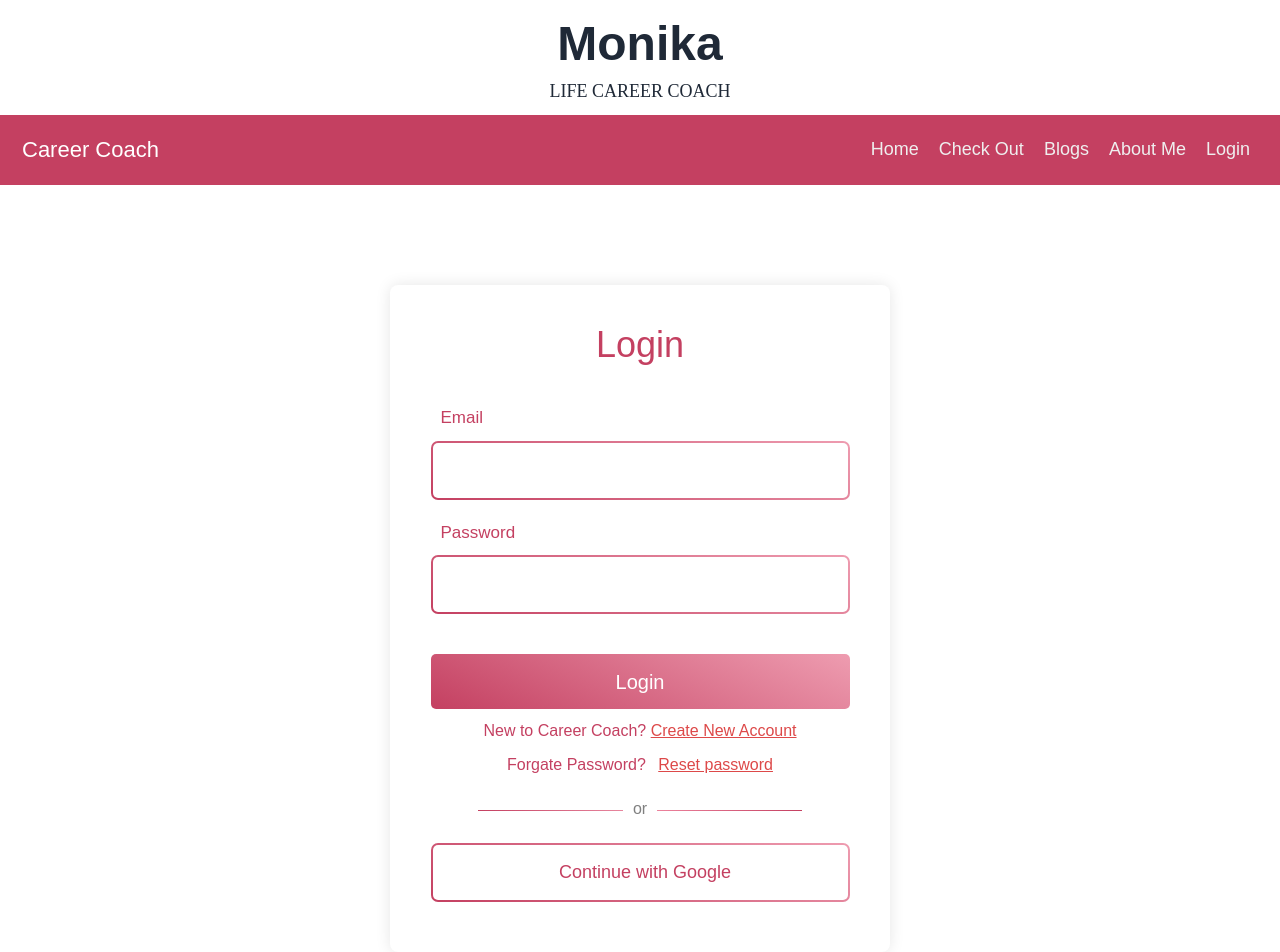
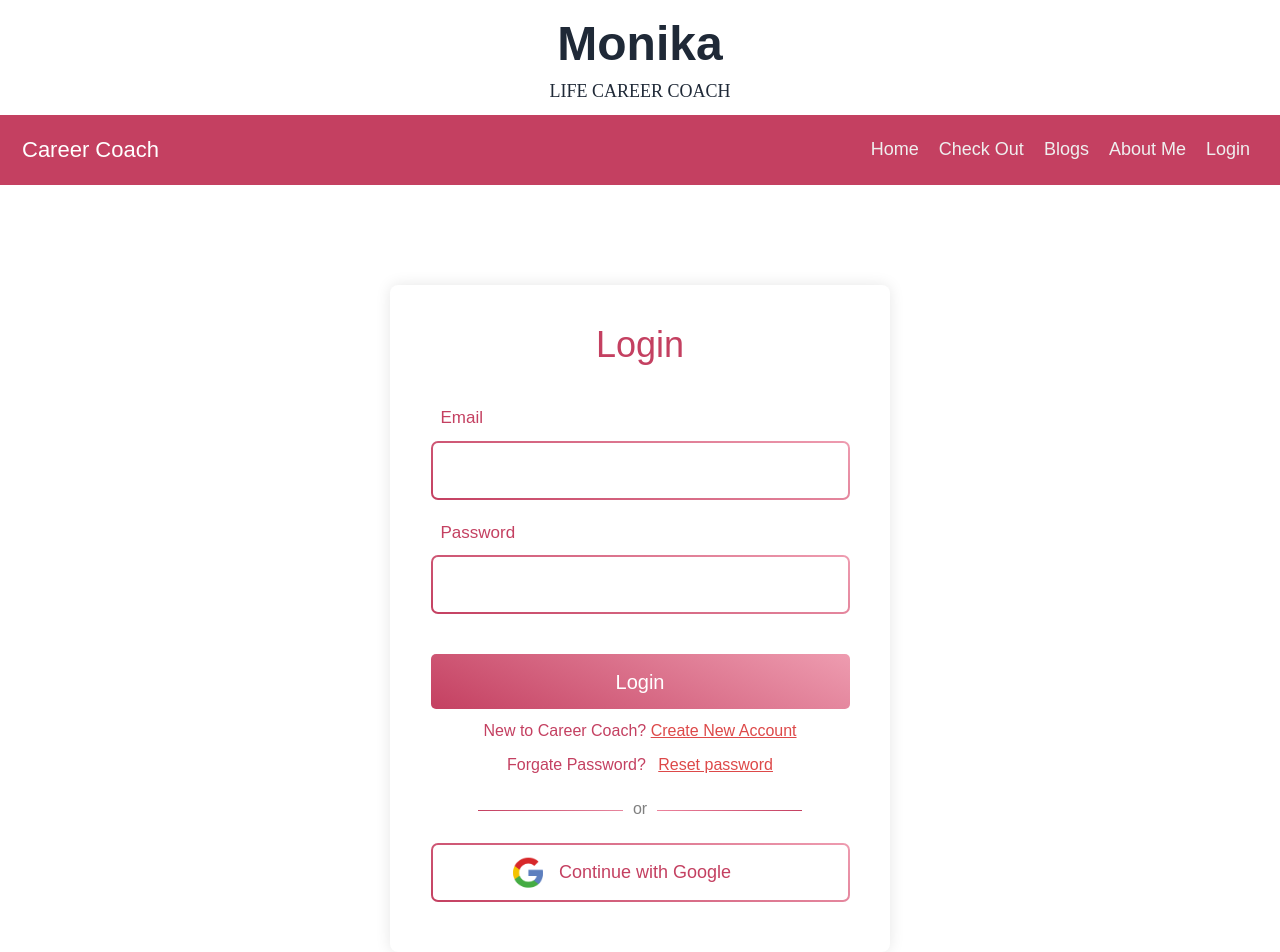
Before and after one commit to arminsultana05/Independent-service-provider, a React (Create React App) app: page /login in a window 1280 px wide. Shown: the top 952 px of the page. Built offline with nearby package versions, Linux system fonts and the light colour scheme; no server answers.

Commit message:
google logo added

```diff
--- a/src/Pages/Login/Login.js
+++ b/src/Pages/Login/Login.js
@@ -2,6 +2,7 @@ import React, { useEffect, useState } from 'react';
 import { useSendPasswordResetEmail, useSignInWithEmailAndPassword, useSignInWithGoogle } from 'react-firebase-hooks/auth';
 import { useLocation, useNavigate } from 'react-router-dom';
 import { AiOutlineExclamationCircle } from "react-icons/ai";
+import googleLogo from '../../images/googl.png'
 import { toast, ToastContainer } from "react-toastify";
 import "react-toastify/dist/ReactToastify.css";
 import auth from '../../firebase.init';
@@ -125,7 +126,7 @@ const Login = () => {
         </div>
         <div className='input-wrapper'>
           <button onClick={() => signInWithGoogle()} className='google-auth' >
-            <img alt='' />
+          <img src={googleLogo} alt="" />
             <p> Continue with Google </p>
           </button>
         </div>
--- a/src/Pages/SignUp/SignUp.css
+++ b/src/Pages/SignUp/SignUp.css
@@ -4,3 +4,8 @@
     align-items: center;
     margin-left: 5px;
 }
+.input-wrapper img{
+    width: 30px;
+    margin-left: 70px;
+
+}
--- a/src/Pages/SignUp/SignUp.js
+++ b/src/Pages/SignUp/SignUp.js
@@ -2,11 +2,12 @@ import React, { useEffect, useState } from 'react';
 import { useLocation, useNavigate } from 'react-router-dom';
 import { useCreateUserWithEmailAndPassword, useSendPasswordResetEmail, useSignInWithGoogle } from "react-firebase-hooks/auth";
 import { toast, ToastContainer } from "react-toastify";
+import googleLogo from '../../images/googl.png'
 import { AiOutlineExclamationCircle } from "react-icons/ai";
 import "react-toastify/dist/ReactToastify.css";
 import auth from '../../firebase.init';
 import './SignUp.css'
-import { updateProfile } from 'firebase/auth';
+
 
 const SignUp = () => {
   const [userInfo, setUserInfo] = useState({
@@ -150,7 +151,7 @@ const SignUp = () => {
         </div>
         <div className='input-wrapper'>
           <button onClick={() => signInWithGoogle()} className='google-auth' >
-            <img alt='' />
+            <img src={googleLogo} alt="" />
             <p> Continue with Google </p>
           </button>
         </div>
```
Also changed, not shown: src/images/googl.png (added).
